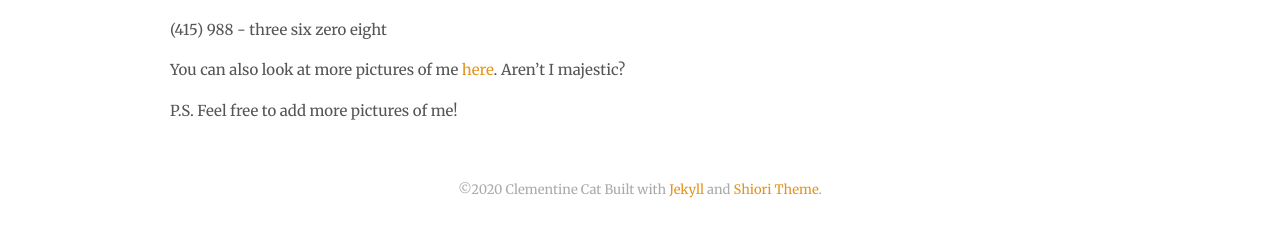
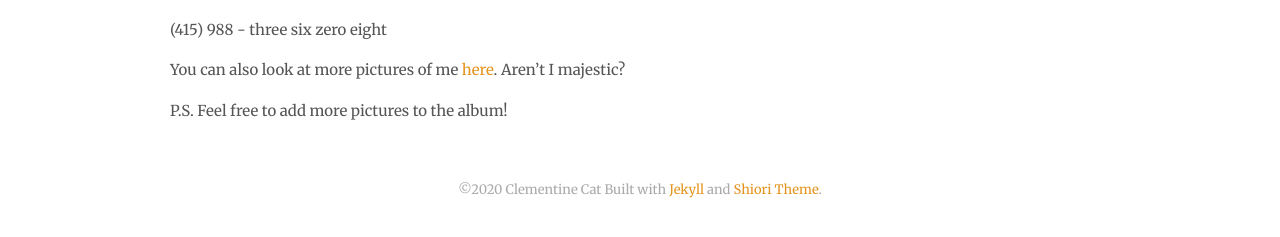
Before and after one commit to salexashenko/clementinecat, a Jekyll site: the page built from index.md, in a window 1280 px wide. Shown: the part 602-839 px from the top of the page. Built offline with Jekyll 4.4.1, drawn with Linux system fonts in a browser that asks for light colours; our own code applies the rules of GitHub Pages for plain Markdown files.

Commit message:
Update index.md

```diff
--- a/index.md
+++ b/index.md
@@ -15,4 +15,4 @@ If you need to contact my humans (if I'm hurt or bothering you, for example) - f
 
 You can also look at more pictures of me [here](https://photos.google.com/share/AF1QipP2LuaEEmSEMI_F2ToZaa48KJW0i92OyRgsYPr0tesM2MzU-aGhOnXlRzIXUgmcNA?key=dHQxQWc1TW1iRnRUcERGbERYb3BZYUZia2ZOaDVB). Aren't I majestic?
 
-P.S. Feel free to add more pictures of me!
+P.S. Feel free to add more pictures to the album!
```
